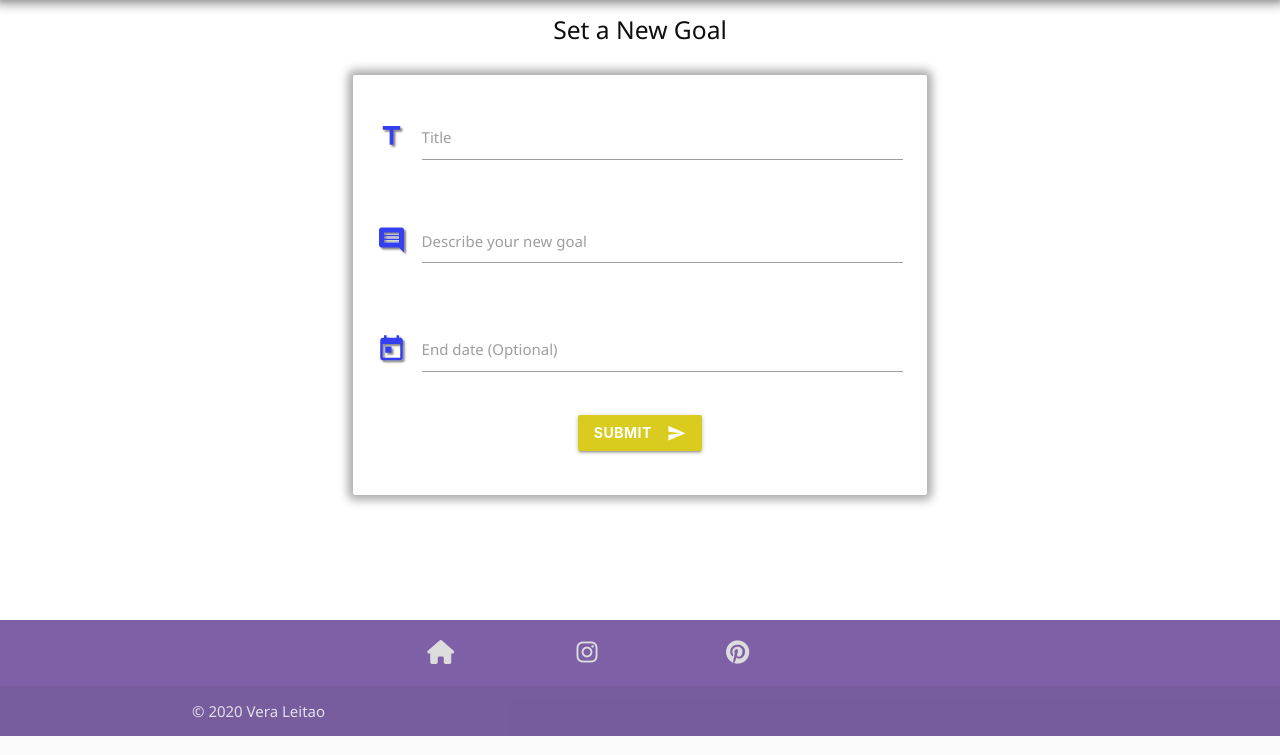
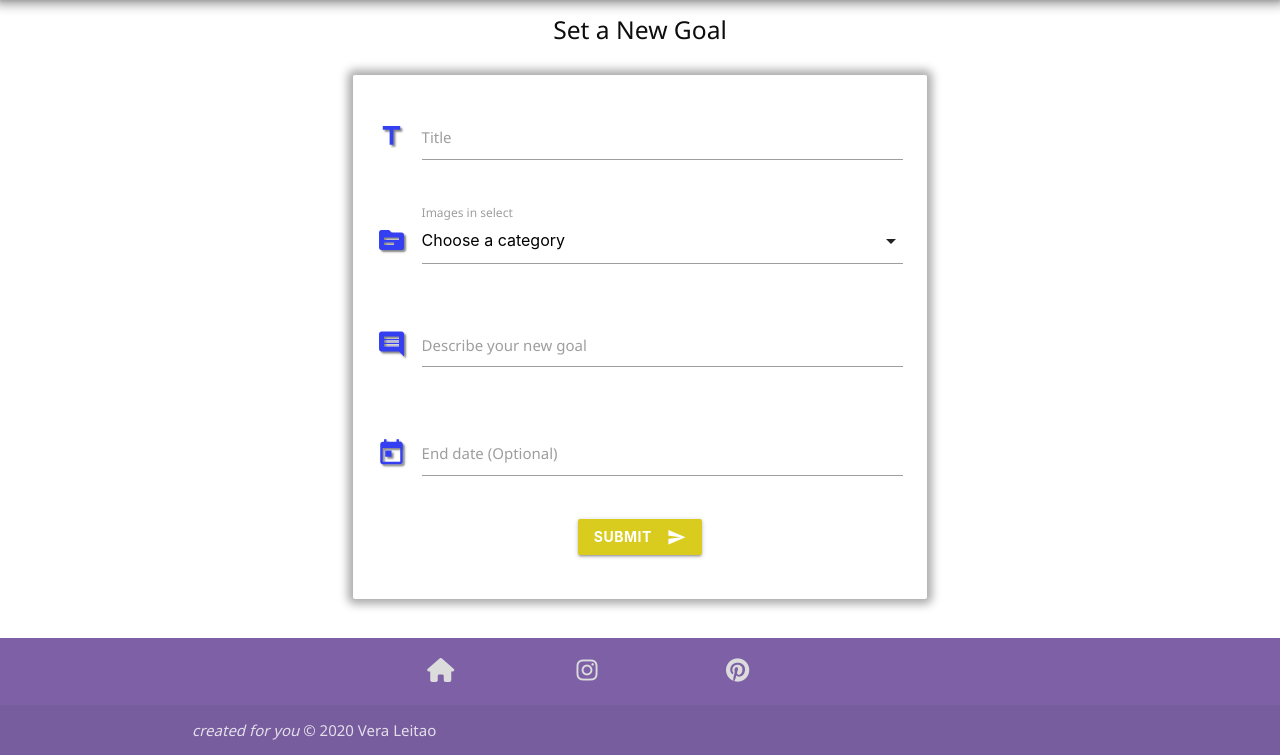
Before and after one commit to veraleitaodev/getGoals, a Flask app: page /new_goal in a window 1280 px wide. Shown: the part 64-819 px from the top of the page. Run offline with Flask 2, Linux system fonts and the light colour scheme; some libraries are stand-ins or nearby versions; some web fonts are replaced.

Commit message:
added field to form

```diff
--- a/run.py
+++ b/run.py
@@ -85,11 +85,6 @@ def login():
                 flash("Welcome {}".format(request.form.get("username")))
                 return redirect(url_for("set_goals", username=session["user"]))
 
-            else:
-                # invalid password match
-                flash("incorrect username and/or password")
-                return redirect(url_for("login"))
-
         else:
             # username doesn't exist
             flash("incorrect username and/or password")
@@ -138,14 +133,14 @@ def new_goal():
 @app.route("/edit_goal/<goal_id>", methods=["GET", "POST"])
 def edit_goal(goal_id):
     if request.method == "POST":
-        edit_goal = {
+        update_goal = {
             "goal_title": request.form.get("goal_title"),
             "goal_description": request.form.get("goal_description"),
             "due_date": request.form.get("due_date"),
             "author": session["user"]
             }
 
-        mongo.db.goals.update({"_id": ObjectId(goal_id)}, edit_goal)
+        mongo.db.goals.update({"_id": ObjectId(goal_id)}, update_goal)
         flash("Goal Updated")
         return redirect(url_for("set_goals"))
 
--- a/static/css/style.css
+++ b/static/css/style.css
@@ -181,7 +181,7 @@ a.btn-floating {
   background-repeat: no-repeat;
   background-position: right;
   overflow: hidden;
-  min-height: 100px;
+  min-height: 150px;
 }
 
 .how-to .collapsible-body {
--- a/static/js/script.js
+++ b/static/js/script.js
@@ -2,35 +2,20 @@
 $(document).ready(function(){
     //code for navbar from maximize library
     $(".sidenav").sidenav();
-    $('select').formSelect();
-    $('.collapsible').collapsible();
-    $('.tooltipped').tooltip();
-    $('.datepicker').datepicker({
+    $("select").formSelect();
+    $(".collapsible").collapsible();
+    $(".tooltipped").tooltip();
+    $(".datepicker").datepicker({
         format: "dd/mm/yyyy",
         showClearBtn: true,
         i18n: {
             done: "Select"
         }
     });
-    $('.parallax').parallax();
-    $('.modal').modal();
-
+    $(".parallax").parallax();
+    $(".modal").modal();
     // Alert box
-    $('.my-progress-bar').click(function() {
+    $(".my-progress-bar").click(function() {
         alert("Ops! This progress bar is not working yet.");
     });
-
-    // Codepen progress bar obtained from https://codepen.io/gustitammam/pen/RRXGdj and adapted to this project Ï
-    $(function() {
-    var current_progress = 0;
-    var interval = setInterval(function() {
-        current_progress += 10;
-        $("#dynamic")
-        .css("width", current_progress + "%")
-        .attr("aria-valuenow", current_progress)
-        .text(current_progress + "% Complete");
-        if (current_progress >= 100)
-            clearInterval(interval);
-    }, 1000);
-    });
   });
--- a/templates/base.html
+++ b/templates/base.html
@@ -99,19 +99,19 @@
             ></a>
           </div>
           <div class="col s2">
-            <a class="footer-links" href="https://www.instagram.com/"
+            <a class="footer-links" target="_blank" href="https://www.instagram.com/"
               ><i class="fab fa-instagram"></i
             ></a>
           </div>
           <div class="col s2">
-            <a class="footer-links" href="https://www.pinterest.com/"
+            <a class="footer-links" target="_blank" href="https://www.pinterest.com/"
               ><i class="fab fa-pinterest"></i
             ></a>
           </div>
         </div>
       </div>
       <div class="footer-copyright">
-        <div class="container">© 2020 Vera Leitao</div>
+        <div class="container"><em>created for you</em> © 2020 Vera Leitao</div>
       </div>
     </footer>
     <script src="https://ajax.googleapis.com/ajax/libs/jquery/3.5.1/jquery.min.js"></script>
--- a/templates/goals.html
+++ b/templates/goals.html
@@ -39,9 +39,10 @@
 
       <!--Materialize card reveal - Goal description when card clicked-->
       <div class="card-reveal image-reveal">
+      <span><i class="card-title material-icons right">close</i></span>
+
         <span class="card-title center"
-          >{{ goal.goal_title }}<i class="material-icons right">close</i></span
-        >
+          >{{ goal.goal_title }}</span>
             <hr/>
             <p><i class="material-icons">subject</i> {{ goal.goal_description }} </p>
             <p><i class="material-icons">timelapse</i> {{ goal.due_date }} </p>
--- a/templates/new-goal.html
+++ b/templates/new-goal.html
@@ -8,7 +8,7 @@
       action="{{ url_for('new_goal') }}"
     >
       <div class="card-panel new-goal-panel">
-        <!-- time frame -->
+        <!-- Goal title -->
         <div class="row">
           <div class="input-field col s12">
             <i class="material-icons new-form-icon prefix">title</i>
@@ -16,12 +16,86 @@
               id="goal_title"
               name="goal_title"
               type="text"
-              data-length="50"
+              data-length="20"
               required
             />
             <label for="goal_title">Title</label>
           </div>
         </div>
+        <!-- Category - dropdown menu with images from Materialize -->
+        <div class="row">
+          <div class="input-field col s12">
+            <i class="material-icons new-form-icon prefix">topic</i>
+            <select class="icons">
+              <option value="" disabled selected>Choose a category</option>
+              <option
+                value=""
+                data-icon="static/images/family.jpg"
+                class="left"
+              >
+                Family
+              </option>
+              <option
+                value=""
+                data-icon="static/images/career.jpg"
+                class="left"
+              >
+                Career
+              </option>
+              <option
+                value=""
+                data-icon="static/images/fitness.jpg"
+                class="left"
+              >
+                Fitness
+              </option>
+              <option
+                value=""
+                data-icon="static/images/charity.jpg"
+                class="left"
+              >
+                Charity
+              </option>
+              <option
+                value=""
+                data-icon="static/images/health.jpg"
+                class="left"
+              >
+                Health
+              </option>
+              <option
+                value=""
+                data-icon="static/images/hobbies.jpg"
+                class="left"
+              >
+                Hobbies
+              </option>
+              <option
+                value=""
+                data-icon="static/images/travel.jpg"
+                class="left"
+              >
+                Travel
+              </option>
+               <option
+                value=""
+                data-icon="static/images/money.jpg"
+                class="left"
+              >
+                Money
+              </option>
+              <option
+                value=""
+                data-icon="static/images/education.jpg"
+                class="left"
+              >
+                Education
+              </option>
+            </select>
+            <label>Images in select</label>
+          </div>
+        </div>
+        <!-- textarea from Materialize to include description of Goal -->
         <div class="row">
           <div class="input-field col s12">
             <i class="material-icons new-form-icon prefix">comment</i>
```
Also changed, not shown: README.md, static/images/career.jpg (added), static/images/charity.jpg (added), static/images/education.jpg (added), static/images/family.jpg (added), static/images/fitness.jpg (added), static/images/health.jpg (added), static/images/hobbies.jpg (added), static/images/how-to-image.png (added), static/images/money.jpg (added), static/images/travel.jpg (added).
